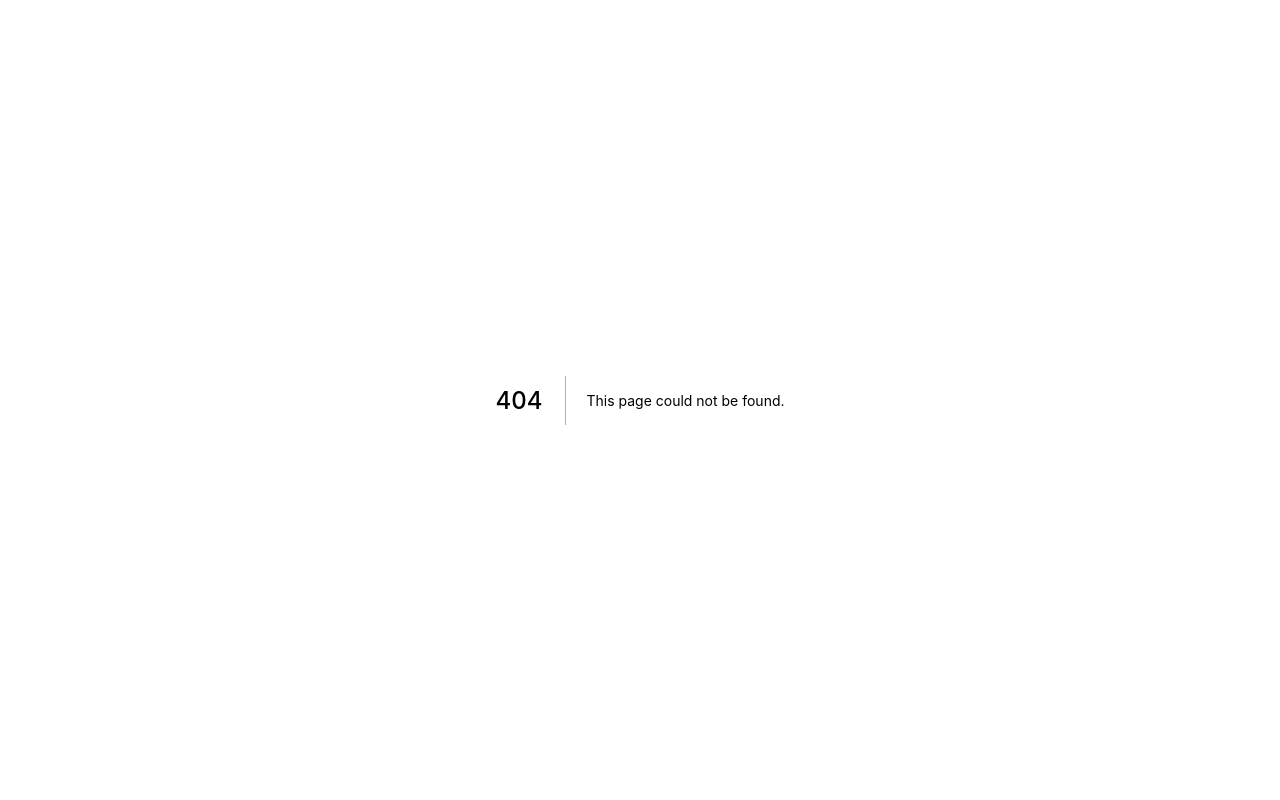
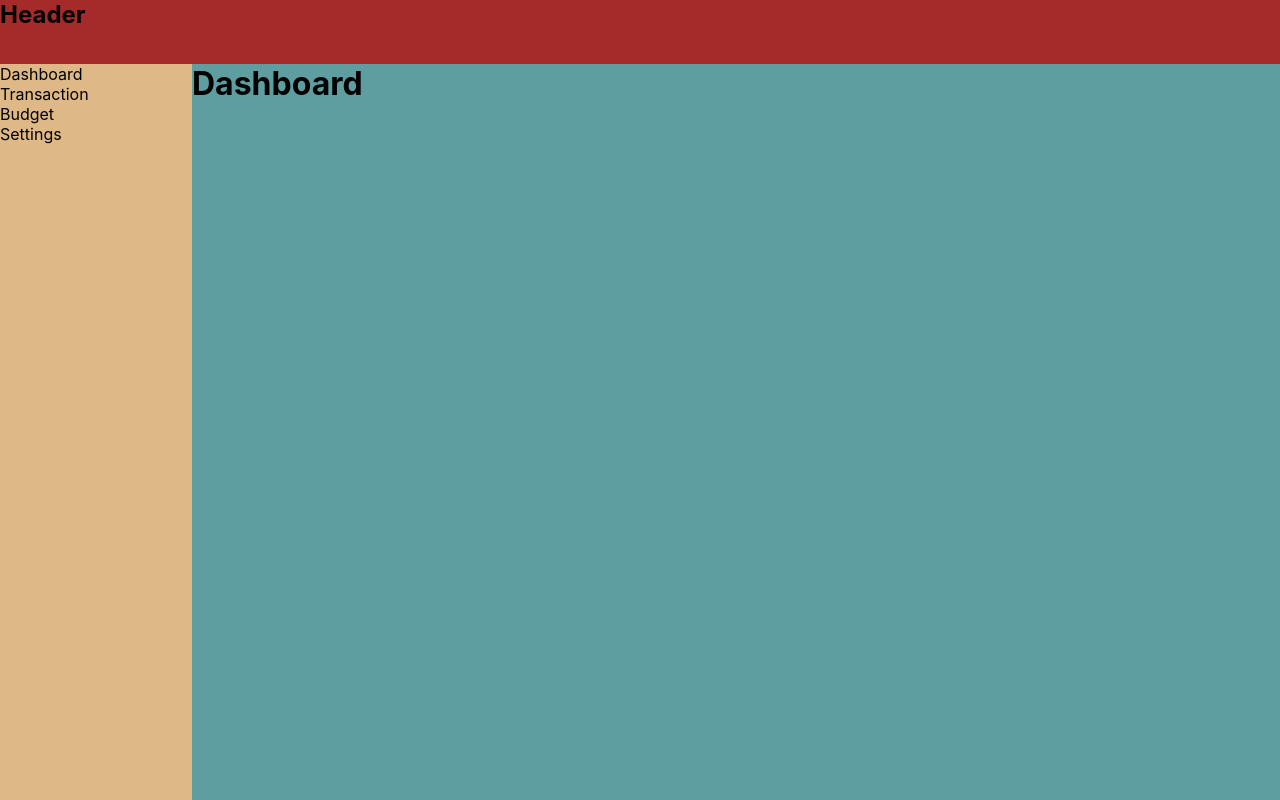
Before and after one commit to harshpandey002/piggy, a Next.js app: page /dashboard in a window 1280 px wide. Before the commit this address had no page. Built offline with nearby package versions, Linux system fonts and the light colour scheme.

Commit message:
Layout flow

```diff
--- a/components/Layout.js
+++ b/components/Layout.js
@@ -1,37 +1,42 @@
-// import Head from "next/head";
-// import styles from "@/styles/Layout.module.css";
+import Head from "next/head";
+import styles from "@/styles/Layout.module.css";
 // import Header from "./Header";
-// import { useContext } from "react";
-// import ThemeContext from "@/context/ThemeContext";
 
-// const Layout = ({ title, keywords, description, children }) => {
-//   const { background } = useContext(ThemeContext);
+const Layout = ({ title, keywords, description, children }) => {
+  return (
+    <div>
+      <Head>
+        <title>{title}</title>
+        <meta name="description" content={description} />
+        <meta name="keywords" content={keywords} />
+      </Head>
 
-//   return (
-//     <div
-//       style={{
-//         backgroundColor: background,
-//         transition: "background-color 0.5s",
-//       }}
-//     >
-//       <Head>
-//         <title>{title}</title>
-//         <meta name="description" content={description} />
-//         <meta name="keywords" content={keywords} />
-//       </Head>
+      <div className={styles.container}>
+        {/* <Header /> */}
+        <div className={styles.header}>
+          <h2>Header</h2>
+        </div>
+        <div className={styles.content}>
+          <div className={styles.navlinks}>
+            <ul style={{ listStyle: "none" }}>
+              <li>Dashboard</li>
+              <li>Transaction</li>
+              <li>Budget</li>
+              <li>Settings</li>
+            </ul>
+          </div>
+          <div className={styles.children}>{children}</div>
+        </div>
+      </div>
+    </div>
+  );
+};
 
-//       <Header />
+Layout.defaultProps = {
+  title: "Piggy | Manage your finance like a pro",
+  description:
+    "Interactive and visually appealing way to manage real life budgets.",
+  keywords: "Money management, Future Projection, Budget Planning",
+};
 
-//       <div className={styles.container}>{children}</div>
-//     </div>
-//   );
-// };
-
-// Layout.defaultProps = {
-//   title: "Sevic | Freelance Agency ",
-//   description:
-//     "Leading digital agency focused on UI/UX design. We develop complex websites and elaborate online business services.",
-//   keywords: "UI/UX, Websites, Branding",
-// };
-
-// export default Layout;
+export default Layout;
--- /dev/null
+++ b/pages/dashboard.js
@@ -0,0 +1,12 @@
+import styles from "@/styles/Dashboard.module.css";
+import Layout from "@/components/Layout";
+
+export default function Dashboard() {
+  return (
+    <Layout>
+      <div className={styles.container}>
+        <h1>Dashboard</h1>
+      </div>
+    </Layout>
+  );
+}
--- a/styles/Layout.module.css
+++ b/styles/Layout.module.css
@@ -0,0 +1,23 @@
+.header {
+  background-color: brown;
+  height: 8vh;
+  min-height: 60px;
+}
+
+.content {
+  background-color: chocolate;
+  display: flex;
+  height: 100%;
+  height: 92vh;
+  min-height: 690px;
+}
+
+.navlinks {
+  background-color: burlywood;
+  width: 15%;
+}
+
+.children {
+  background-color: cadetblue;
+  width: 85%;
+}
```
Also changed, not shown: styles/Dashboard.module.css (added).
